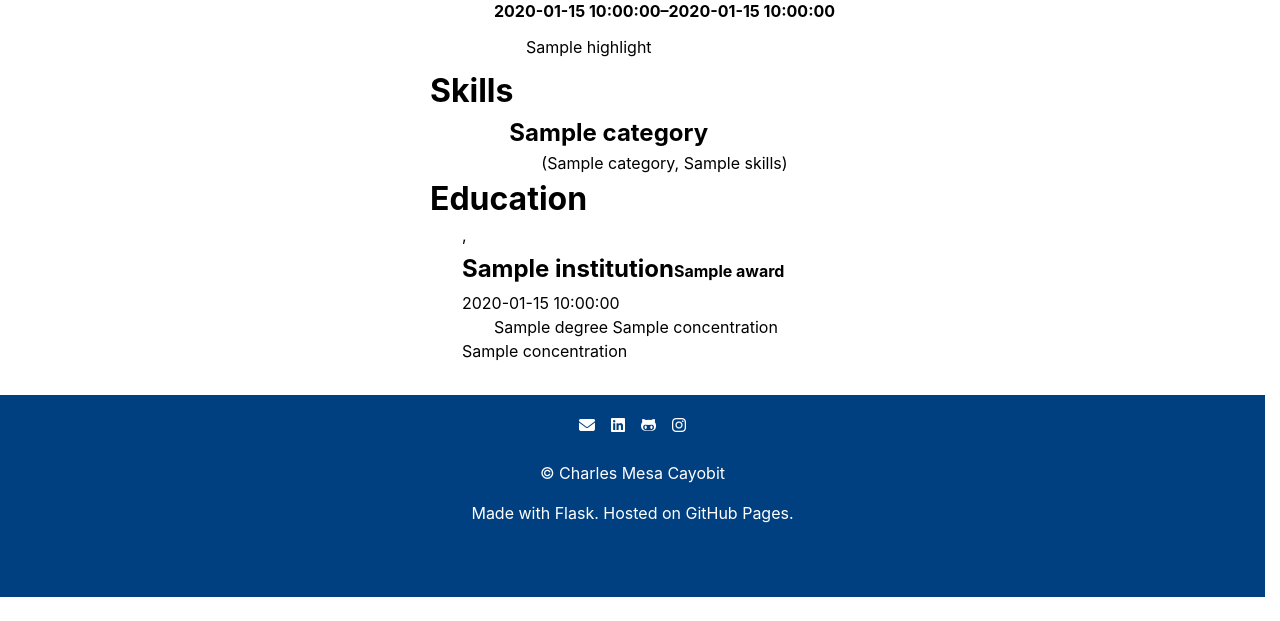
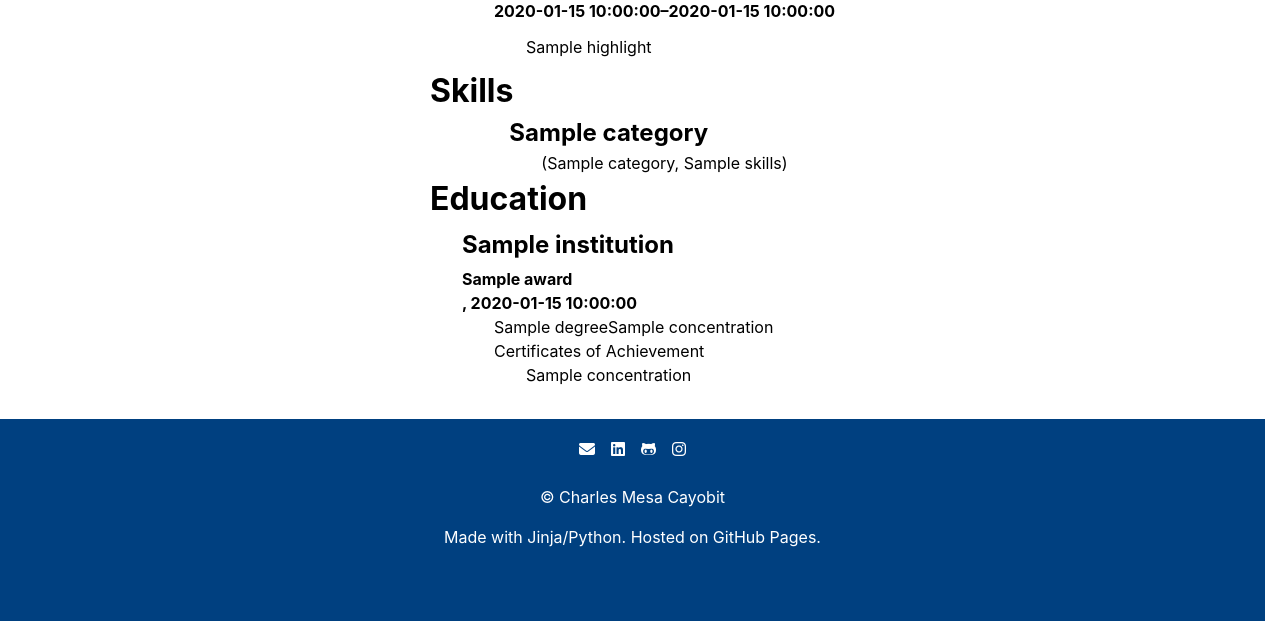
Before and after one commit to CharlesMC11/CharlesMC11.github.io, a Python web app: template templates/cv/all.html.jinja in a window 1280 px wide. Shown: the part 559-1180 px from the top of the page. Before the commit the page ends 1156 px from the top, so only its background shows below. Run offline with Jinja, Linux system fonts and the light colour scheme; the template is opened without the code that fills it: most values are stand-ins (such as "Sample title", 1, 10 or a date in 2020); some libraries are stand-ins or nearby versions.

Commit message:
Complete tags

```diff
--- a/templates/base.html.jinja
+++ b/templates/base.html.jinja
@@ -14,7 +14,7 @@
           crossorigin="anonymous">
   </script>
   <link rel="stylesheet" href="static/style.css"/>
-    {% block head %}{% endblock head %}
+  {%- block head -%}{%- endblock head -%}
 </head>
 
 <body>
@@ -30,19 +30,17 @@
   <nav class="navbar__container">
     <ul class="navbar">
       <li class="navbar__item">
-                <a class="navbar__link" href="cv.html">Curriculum
-                    Vitae</a>
+        <a class="navbar__link" href="cv.html">Curriculum Vitae</a>
       </li>
       <li class="navbar__item">
-                <a class="navbar__link" href="about-me.html">About
-                    Me</a>
+        <a class="navbar__link" href="about-me.html">About Me</a>
       </li>
     </ul>
   </nav>
   <hr/>
 </header>
 
-<main>{% block content %}{% endblock content %}</main>
+<main>{%- block content -%}{%- endblock content -%}</main>
 
 <footer>
   <hr/>
@@ -83,7 +81,7 @@
 
   <section class="footer__copyright">
     <p>© Charles Mesa Cayobit</p>
-        <p>Made with Flask. Hosted on GitHub Pages.</p>
+    <p>Made with Jinja/Python. Hosted on GitHub Pages.</p>
   </section>
 </footer>
 </body>
--- a/templates/cv/all.html.jinja
+++ b/templates/cv/all.html.jinja
@@ -1,14 +1,14 @@
-{% extends "base.html.jinja" %}
+{%- extends "base.html.jinja" -%}
 
 {%- block content -%}
   <article class="cv__container" id="cv">
-        {% if experience -%}
+    {%- if experience -%}
       {%- include "cv/experience.html.jinja" -%}
     {%- endif -%}
 
-        {% if projects %}
+    {%- if projects -%}
       {%- include "cv/projects.html.jinja" -%}
-        {% endif %}
+    {%- endif -%}
 
     {%- if skills -%}
       {%- include "cv/skills.html.jinja" -%}
--- a/templates/cv/education.html.jinja
+++ b/templates/cv/education.html.jinja
@@ -4,27 +4,40 @@
   <ul class="cv__list-container">
     {%- for institution in education -%}
       <li class="cv__list-item">
-            <span class="cv__date-container"><h3
-                class="h2 cv__subheading cv__school-name">
+        <dl>
+          <dt>
+            <h3 class="h2 cv__subheading cv__school-name">
               {{- institution.institution -}}
+            </h3>
+          </dt>
+
           {%- if institution.award -%}
-                    <span>{{ institution.award }}</span>{%- endif -%}
-                </h3><span
-                class="cv__exp-date">{{- institution.end_date -}}</span></span>
+            <dd><h4>{{- institution.award -}}</h4></dd>
+          {%- endif -%}
+          <dd><h5 class="cv__date-container"><span
+            class="cv__exp-date">{{- institution.end_date -}}</span></h5></dd>
+        </dl>
 
+        <ul>
+          {%- for concentration in institution.concentrations -%}
+            <li
+              class="cv__list-item cv__concentration">
+              {{- concentration.degree -}} {{- concentration.name -}}</li>
+          {%- endfor -%}
 
-            <ul>{%- for concentration in institution.concentrations %}
-                <li class="cv__list-item cv__concentration">{{- concentration.degree }}&nbsp;{{ concentration.name -}}</li
-                >
+          {%- if institution.certificates -%}
+            <li class="cv__list-item">Certificates of Achievement
+              <ul>
+                {%- for cert in institution.certificates -%}
+                  <li
+                    class="cv__list-item cv__concentration">{{- cert.concentration -}}</li>
                 {%- endfor -%}
               </ul>
+            </li>
+          {%- endif -%}
+        </ul>
 
-            {%- if institution.certificates -%}
-                {%- for cert in institution.certificates -%}
-                    {{ cert.concentration }}
-                {% endfor %}{%- endif -%}
-
-
+      </li>
     {%- endfor -%}
   </ul>
 </section>
--- a/templates/cv/experience.html.jinja
+++ b/templates/cv/experience.html.jinja
@@ -2,12 +2,12 @@
   <h2 class="h1">Experience</h2>
 
   <ul>
-        {% for company in experience %}
+    {%- for company in experience -%}
       <li class="cv__list-item">
-            <h3 class="h2 cv__subheading">{{ company.company }}</h3>
+        <h3 class="h2 cv__subheading">{{- company.company -}}</h3>
 
         <ul>
-                {% for role in company.roles -%}
+          {%- for role in company.roles -%}
             <li class="cv__list-item">
               <dl class="cv__sub-subheading">
                 <dt><h4>{{- role.name -}}</h4></dt>
@@ -18,16 +18,22 @@
                 </dd>
               </dl>
 
-                    {% if role.highlights -%}
+              {%- if role.highlights -%}
                 <ul>
-                            {%- for highlight in role.highlights %}
+                  {%- for highlight in role.highlights -%}
                     <li class="cv__list-item"><p class="copy-text">
                       {{- highlight -}}
-                            {% endfor %}
+                    </p></li>
+                  {%- endfor -%}
                 </ul>
               {%- endif -%}
+            </li>
+
           {%- endfor -%}
         </ul>
-        {% endfor %}
+
+      </li>
+    {%- endfor -%}
+
   </ul>
 </section>
--- a/templates/index.html.jinja
+++ b/templates/index.html.jinja
@@ -1,6 +1,6 @@
-{% extends "base.html.jinja" %}
+{%- extends "base.html.jinja" -%}
 
-{% block content %}
+{%- block content -%}
   <section class="reel__container">
     <iframe
       allow="fullscreen; picture-in-picture; clipboard-write"
@@ -10,4 +10,4 @@
     ></iframe>
     <script src="https://player.vimeo.com/api/player.js"></script>
   </section>
-{% endblock content %}
+{%- endblock content -%}
```
Also changed, not shown: templates/about-me.html.jinja (+10 -13 lines). Lines whose indentation alone changed are shown as unchanged.
